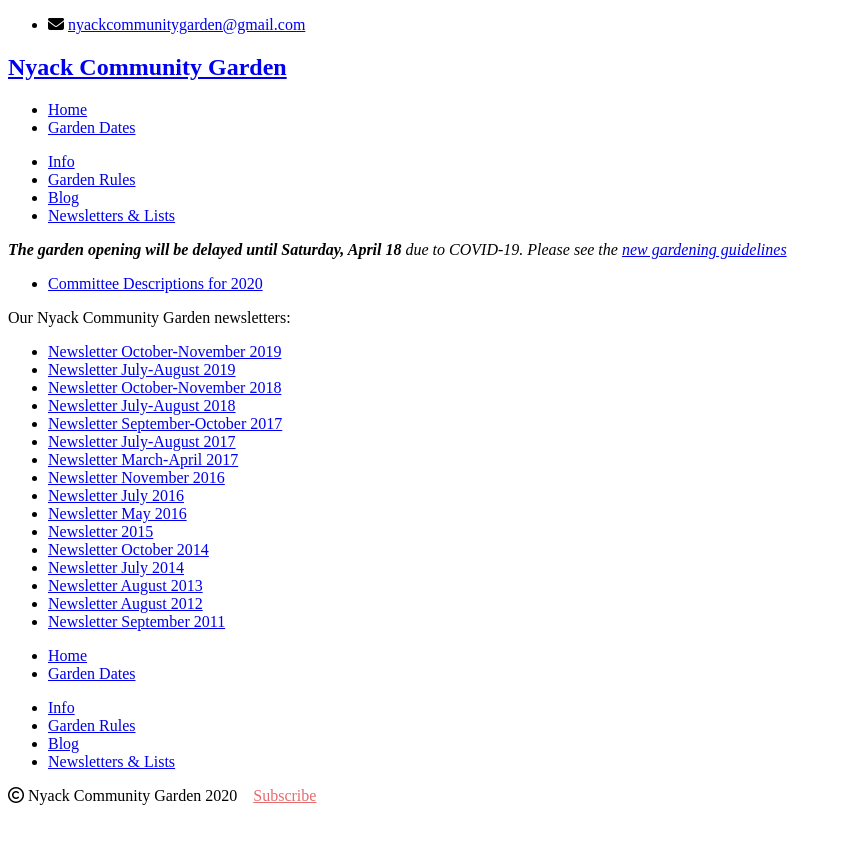
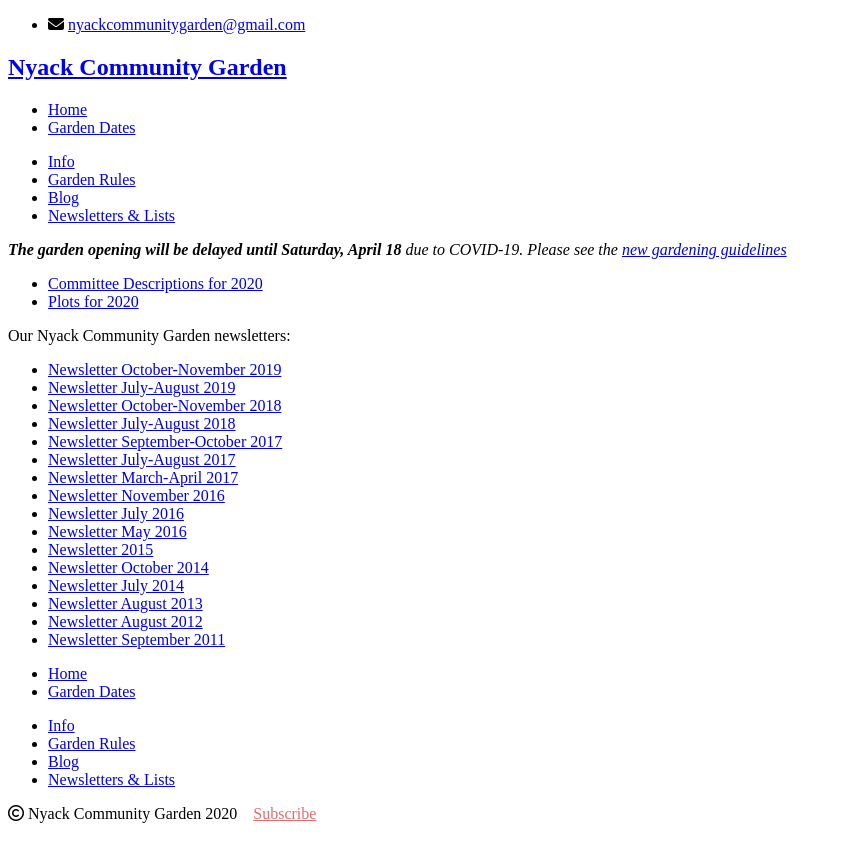
Before and after one commit to bosborne/nyackcommunitygarden, a Jekyll site: the page built from files/index.md, in a window 1280 px wide. Shown: the top 862 px of the page, without its empty margins (0-841 px from the left). Built offline with Jekyll 4.4.1, drawn with Linux system fonts in a browser that asks for light colours; nearby versions of some CDN libraries; library files that are not in the unit come from our copies.

Commit message:
Plot assignments for 2020

```diff
--- a/files/index.md
+++ b/files/index.md
@@ -6,8 +6,8 @@
 ---
 
 - [Committee Descriptions for 2020](/pdf/Committee_Descriptions_2020.pdf)
+- [Plots for 2020](/pdf/2020_NCG-Plot-Assignments.pdf)
 <!-- [Committee List for 2019](/pdf/Committee_List_2019.pdf) -->
-<!-- [Plots for 2019](/pdf/Plots_4-8-2019.pdf) -->
 
 
 Our Nyack Community Garden newsletters:
```
